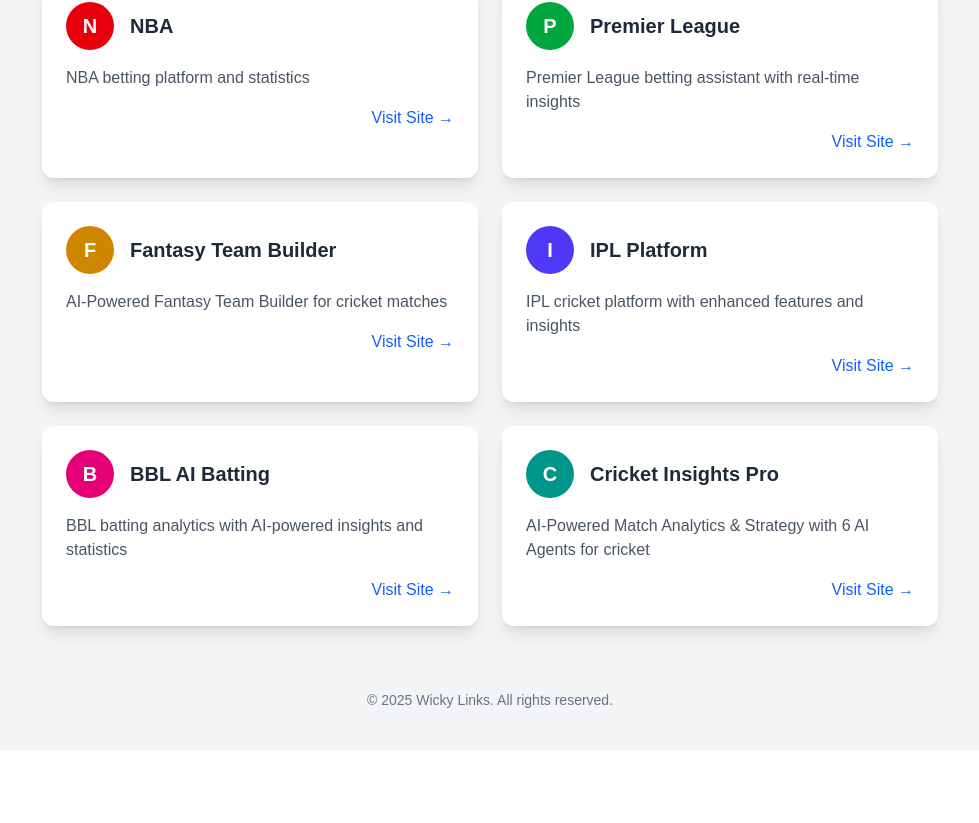
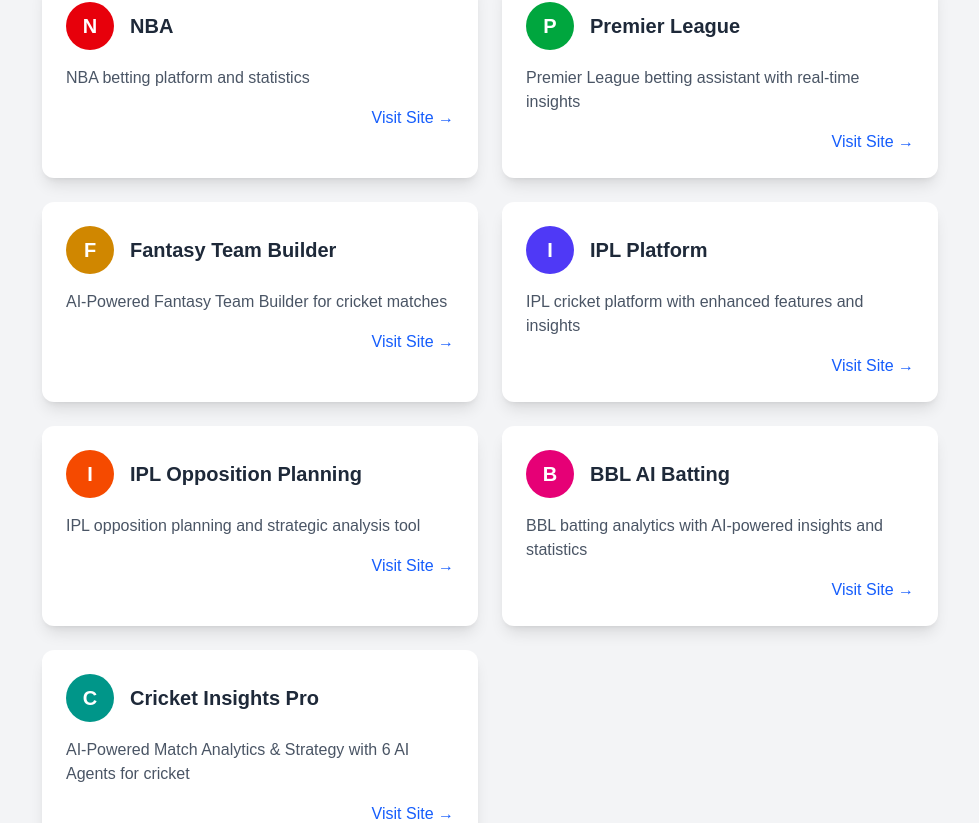
Before and after one commit to wickyaf123/wicky_links, a Next.js app: page / in a window 1280 px wide. Shown: the part 426-1249 px from the top of the page, without its empty margins (150-1129 px from the left). Before the commit the page ends 1176 px from the top, so only its background shows below. Built offline with nearby package versions, Linux system fonts and the light colour scheme.

Commit message:
Add IPL Opposition Planning link

```diff
--- a/src/app/page.tsx
+++ b/src/app/page.tsx
@@ -35,6 +35,12 @@
       url: "https://ipl-040725-frontend.vercel.app/",
       description: "IPL cricket platform with enhanced features and insights",
       color: "bg-indigo-600",
+    },
+    {
+      name: "IPL Opposition Planning",
+      url: "https://ipl-opposition-planning-frontend.vercel.app/",
+      description: "IPL opposition planning and strategic analysis tool",
+      color: "bg-orange-600",
     },
     {
       name: "BBL AI Batting",
```
